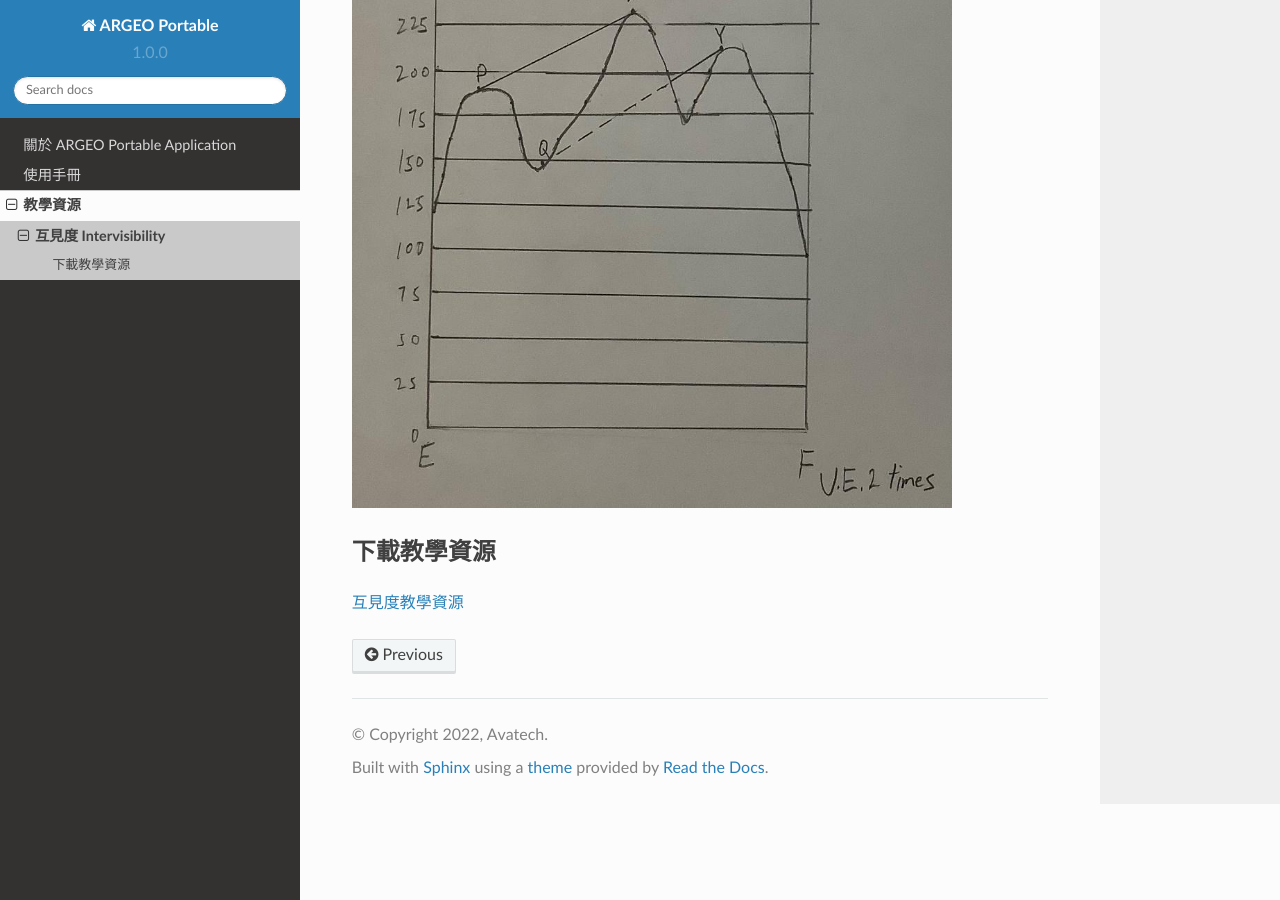
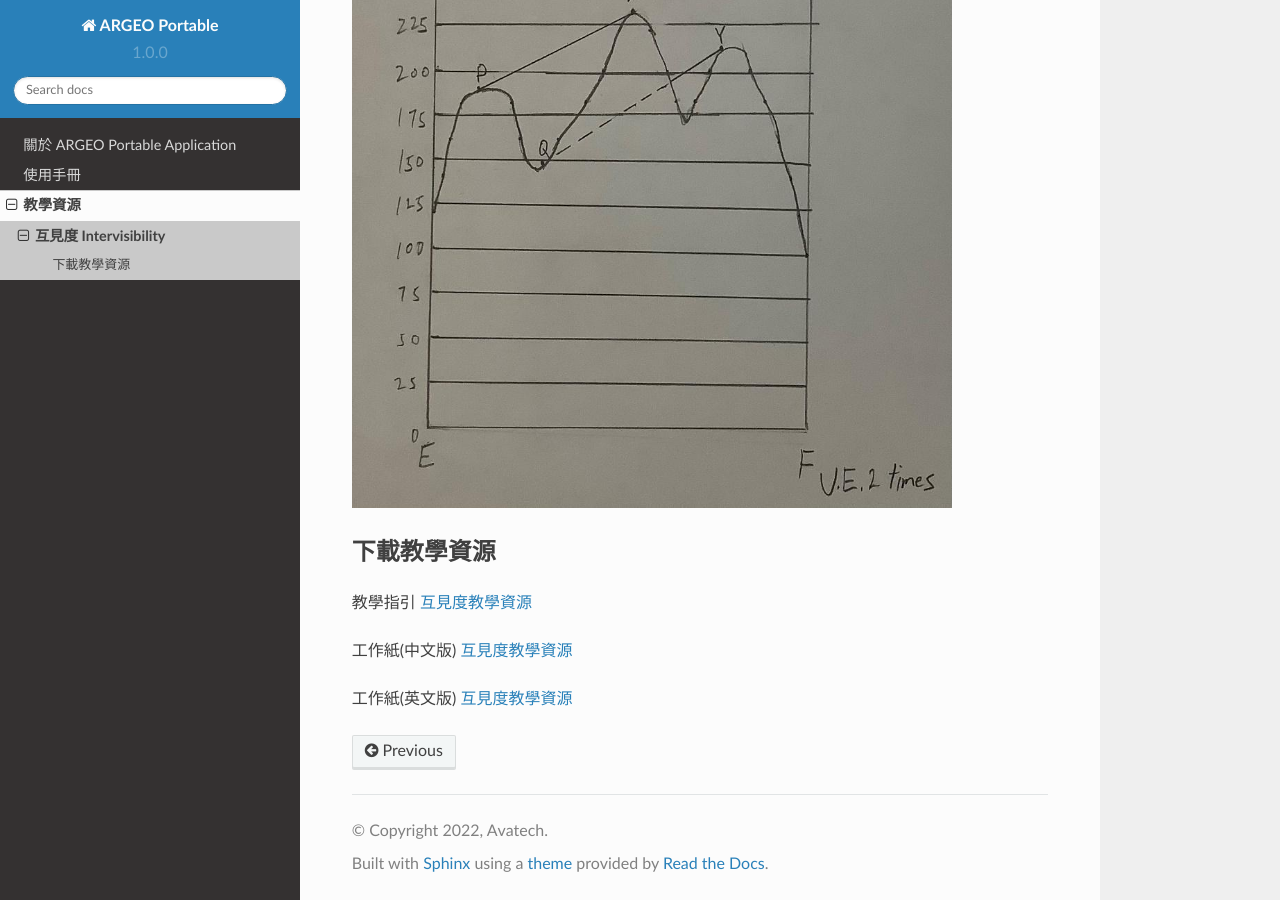
Before and after one commit to Avatech-hk/argeoportable, a Sphinx documentation site: the page built from docs/source/eduresource/mapreading/intervisibility.rst, in a window 1280 px wide and 900 px high, scrolled down 1809 px. Built offline with Sphinx 7.4.7 and the Read the Docs theme 2.0.0, drawn with Linux system fonts in a browser that asks for light colours; pages that are not in the unit, such as notebooks, are missing from menus.

Commit message:
Update intervisibility.rst

```diff
--- a/docs/source/eduresource/mapreading/intervisibility.rst
+++ b/docs/source/eduresource/mapreading/intervisibility.rst
@@ -44,4 +44,11 @@ c. 分辨橫切面圖中的兩點是否互見。
 
 下載教學資源
 ***************
+教學指引
 `互見度教學資源 <https://drive.google.com/drive/folders/1Ncdjhf8fz2PozKCnRrmw0W50a5z49CfF?usp=sharing>`_
+
+工作紙(中文版)
+`互見度教學資源 <https://drive.google.com/drive/folders/1MnBvbJ7F1HgXOfznDq_XWieaGtEh5fuL?usp=sharing>`_
+
+工作紙(英文版)
+`互見度教學資源 <https://drive.google.com/drive/folders/1Dkf1vqwdYMsz1fRfiZRUftQ6ADoYWxiV?usp=sharing>`_
```
